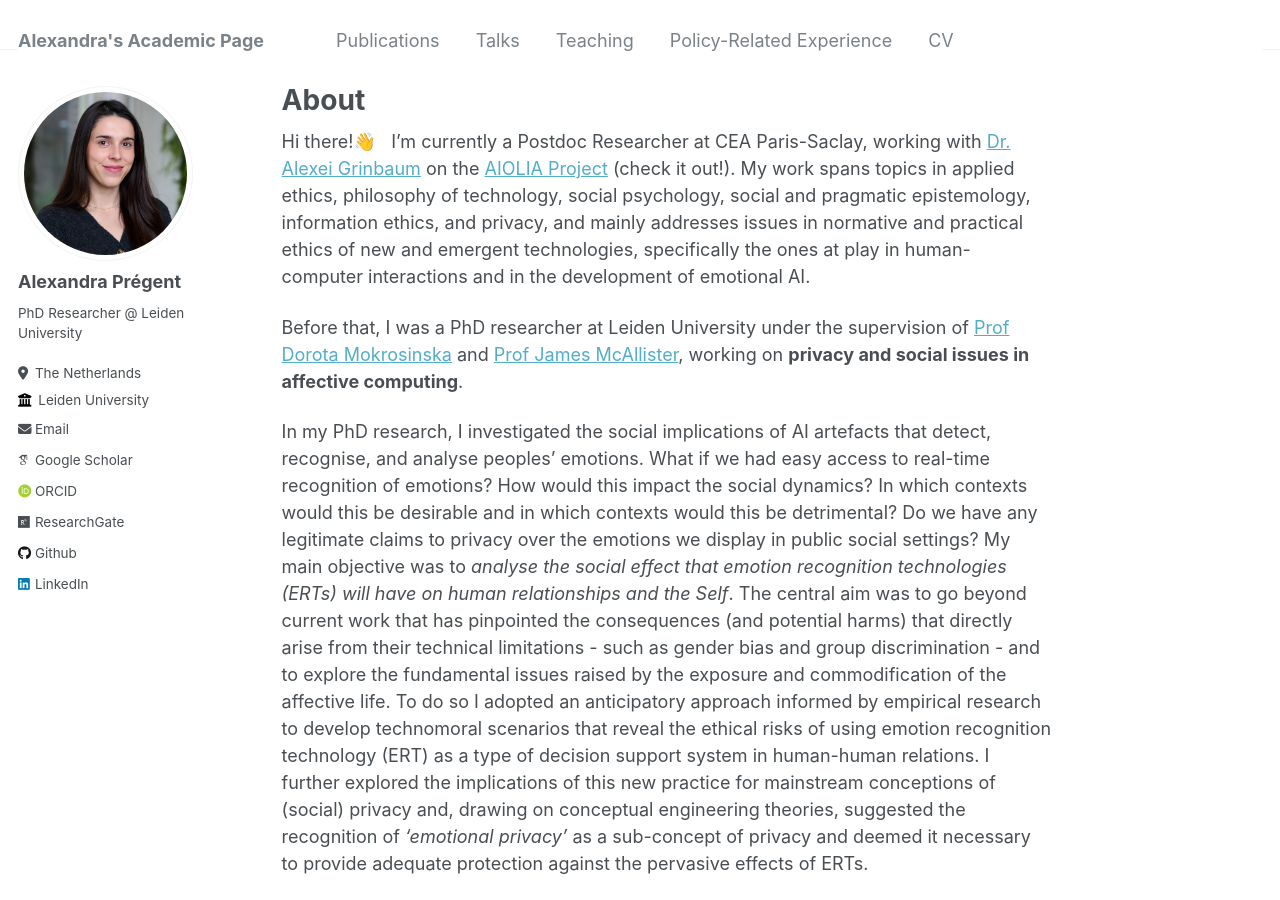
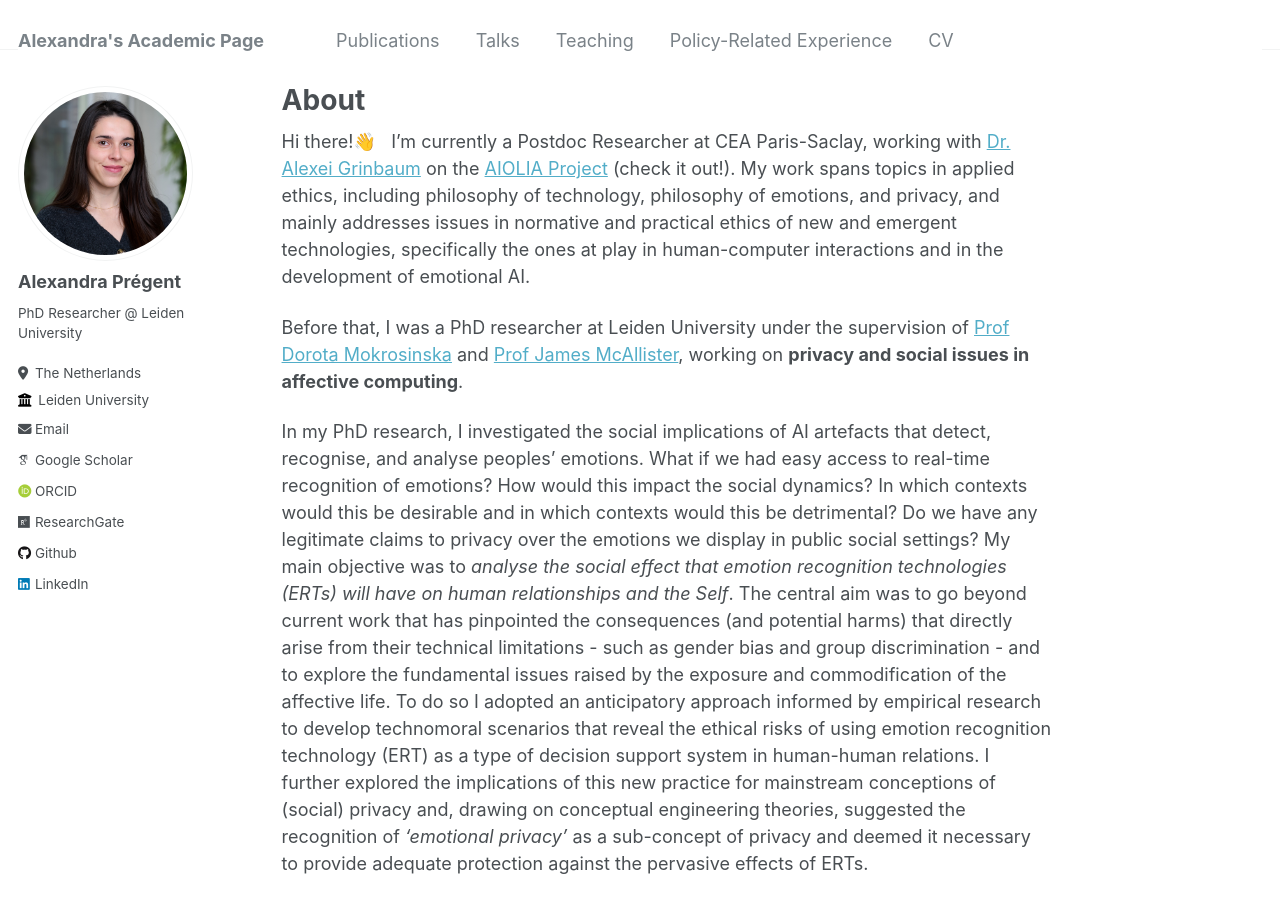
Before and after one commit to AlexandraPregent/AlexandraPregent.github.io, a Jekyll site: the page built from _pages/about.md, in a window 1280 px wide and 900 px high. Built offline with Jekyll 4.4.1, drawn with Linux system fonts in a browser that asks for light colours; some web fonts are replaced.

Commit message:
Update about.md

```diff
--- a/_pages/about.md
+++ b/_pages/about.md
@@ -7,7 +7,7 @@ redirect_from:
   - /about.html
 ---
 
-Hi there!👋 &nbsp; I'm currently a Postdoc Researcher at CEA Paris-Saclay, working with [Dr. Alexei Grinbaum](https://irfu.cea.fr/Pisp/alexei.grinbaum/) on the [AIOLIA Project](https://aiolia.eu/index.php/what-we-do/) (check it out!).  My work spans topics in applied ethics, philosophy of technology, social psychology, social and pragmatic epistemology, information ethics, and privacy, and mainly addresses issues in normative and practical ethics of new and emergent technologies, specifically the ones at play in human-computer interactions and in the development of emotional AI.
+Hi there!👋 &nbsp; I'm currently a Postdoc Researcher at CEA Paris-Saclay, working with [Dr. Alexei Grinbaum](https://irfu.cea.fr/Pisp/alexei.grinbaum/) on the [AIOLIA Project](https://aiolia.eu/index.php/what-we-do/) (check it out!).  My work spans topics in applied ethics, including philosophy of technology, philosophy of emotions, and privacy, and mainly addresses issues in normative and practical ethics of new and emergent technologies, specifically the ones at play in human-computer interactions and in the development of emotional AI.
 
 
 Before that, I was a PhD researcher at Leiden University under the supervision of [Prof Dorota Mokrosinska](https://www.dorotamokrosinska.com/) and [Prof James McAllister](https://www.universiteitleiden.nl/en/staffmembers/james-mcallister#tab-1), working on **privacy and social issues in affective computing**.
```
